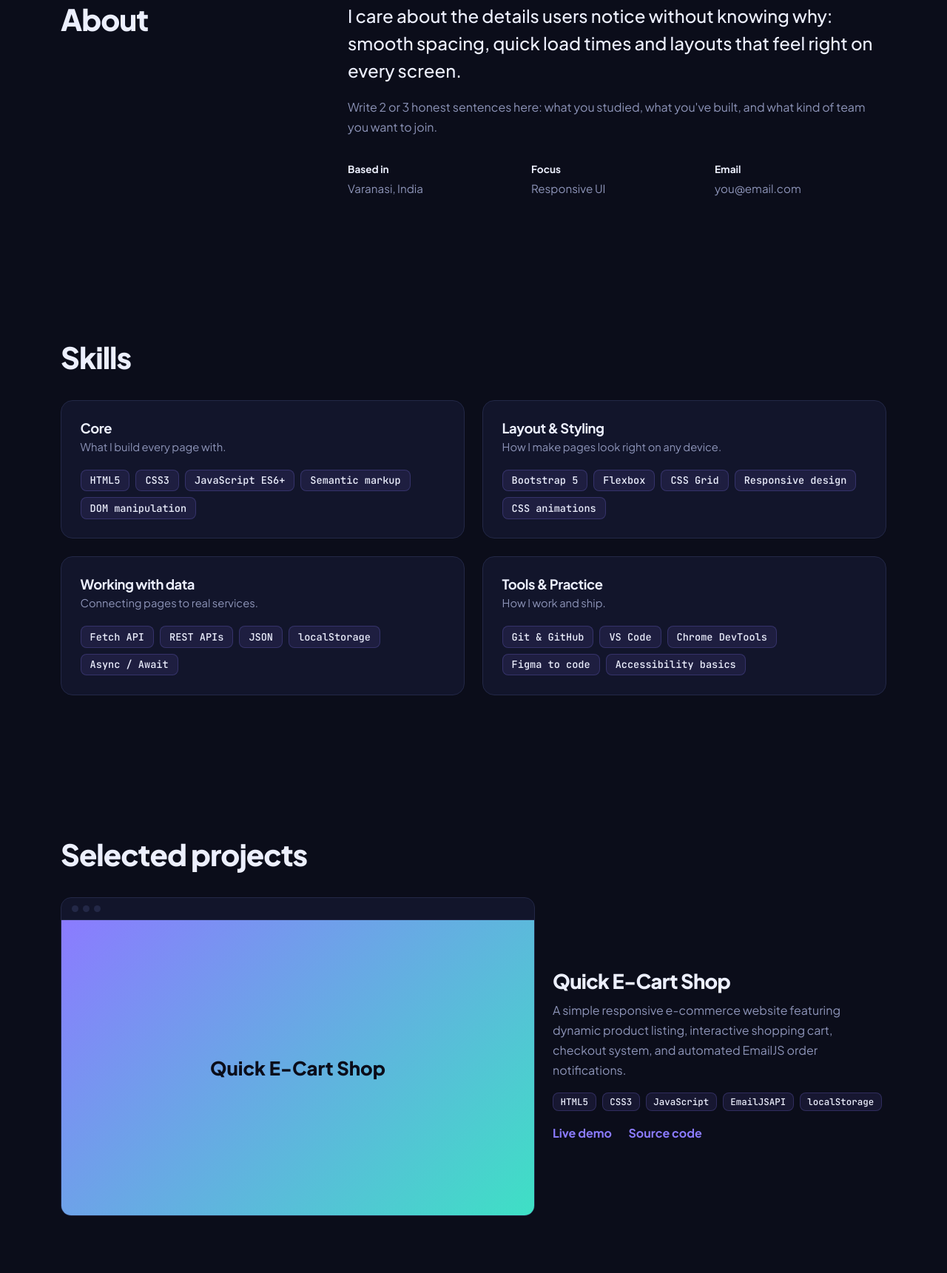
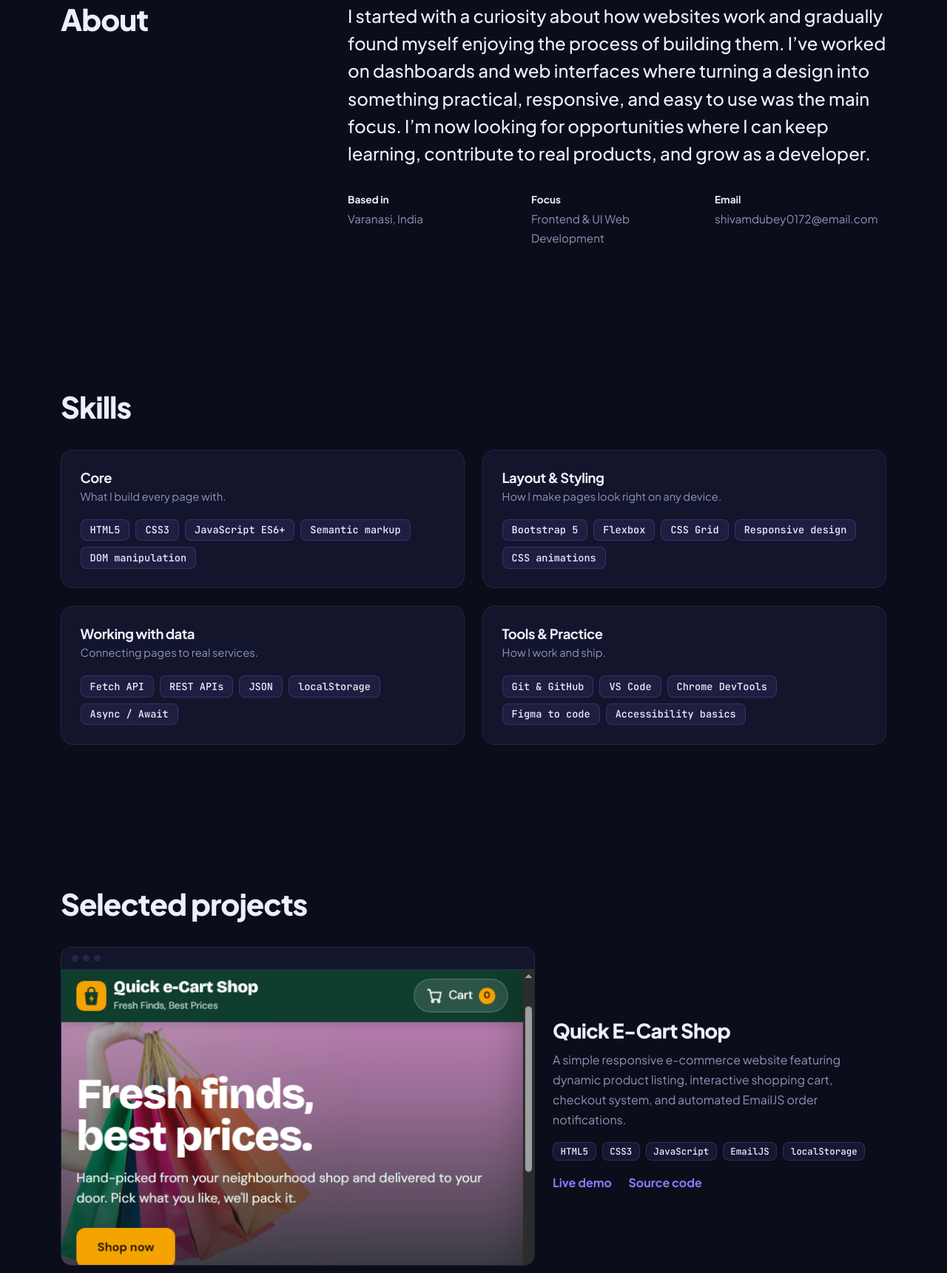
Before and after one commit to shivam1908d/shivam-portfolio, a plain HTML site: page index.html in a window 1280 px wide. Shown: the part 893-2614 px from the top of the page at 74% size. Drawn offline with nearby package versions, Linux system fonts and the light colour scheme.

Commit message:
implement project section img

```diff
--- a/css/style.css
+++ b/css/style.css
@@ -122,3 +122,11 @@ footer{border-top:1px solid var(--line);padding:1.6rem 0;color:var(--muted);font
   .reveal,.code .l{opacity:1;transform:none}
   html{scroll-behavior:auto}
 }
+
+.shot-img{
+  display:block;
+  width:100%;
+  aspect-ratio:16/10;
+  object-fit:cover;
+  object-position:top;
+}
--- a/index.html
+++ b/index.html
@@ -37,9 +37,9 @@
     <div class="container">
       <div class="row align-items-center g-5">
         <div class="col-lg-6">
-          <span class="status"><i></i> Open to frontend roles</span>
+          <span class="status"><i></i> Open to frontend & developer roles</span>
           <h1>I build interfaces people enjoy using.</h1>
-          <p class="lead-text">Hi, I'm Your Name, a frontend developer. I turn designs into fast, responsive, accessible websites.</p>
+          <p class="lead-text">Hi, I'm Shivam Dubey, a frontend developer who enjoys turning ideas and designs into clean, responsive web experiences. I like keeping things simple, usable, and easy to maintain.</p>
           <div class="d-flex flex-wrap gap-3 mt-4">
             <a href="#projects" class="btn btn-main">See my work</a>
             <a href="assets/resume.pdf" class="btn btn-ghost" download>Download resume</a>
@@ -52,7 +52,7 @@
 <pre class="code"><span class="l"><em>const</em> <u>developer</u> = {</span>
 <span class="l">  name: <s>"Shivam Dubey"</s>,</span>
 <span class="l">  role: <s>"Frontend Developer"</s>,</span>
-<span class="l">  stack: [<s>"Angular"</s>, <s>"Tailwind CSS"</s>, <s>"Bootstrap"</s>, <br>          <s>"JavaScript"</s>, <s>"TypeScript"</s>],</span>
+<span class="l">  stack: [<s>"Angular"</s>, <s>"TypeScript"</s>, <s>"JavaScript"</s>, <br>          <s>"Tailwind CSS"</s>, <s>"Bootstrap"</s>],</span>
 <span class="l">  location: <s>"Varanasi, India"</s>,</span>
 <span class="l">  openToWork: <em>true</em></span>
 <span class="l">};</span>
@@ -69,12 +69,11 @@
       <div class="row g-5">
         <div class="col-lg-4 reveal"><h2 class="sec-title">About</h2></div>
         <div class="col-lg-8 reveal">
-          <p class="big">I care about the details users notice without knowing why: smooth spacing, quick load times and layouts that feel right on every screen.</p>
-          <p>Write 2 or 3 honest sentences here: what you studied, what you've built, and what kind of team you want to join.</p>
+          <p class="big">I started with a curiosity about how websites work and gradually found myself enjoying the process of building them. I’ve worked on dashboards and web interfaces where turning a design into something practical, responsive, and easy to use was the main focus. I’m now looking for opportunities where I can keep learning, contribute to real products, and grow as a developer.</p>
           <div class="row g-3 mt-2 facts">
             <div class="col-6 col-md-4"><strong>Based in</strong>Varanasi, India</div>
-            <div class="col-6 col-md-4"><strong>Focus</strong>Responsive UI</div>
-            <div class="col-12 col-md-4"><strong>Email</strong>you@email.com</div>
+            <div class="col-6 col-md-4"><strong>Focus</strong>Frontend & UI Web Development</div>
+            <div class="col-12 col-md-4"><strong>Email</strong>shivamdubey0172@email.com</div>
           </div>
         </div>
       </div>
@@ -124,11 +123,16 @@
       <h2 class="sec-title reveal">Selected projects</h2>
 
       <article class="proj row align-items-center g-4 reveal">
-        <div class="col-lg-7"><div class="browser"><div class="bar"><b></b><b></b><b></b></div><div class="shot" style="--a:#8b7bff;--b:#3ee0c5">Quick E-Cart Shop</div></div></div>
+        <div class="col-lg-7"><div class="browser"><div class="bar"><b></b><b></b><b></b></div>
+        <a href="https://shivam1908d.github.io/quick-e-cart/" target="_blank" rel="noopener" aria-label="Open Quick E-Cart Shop live demo">
+         <img class="shot-img" src="assets/images/quick-e-cart.png" alt="Quick E-Cart Shop homepage showing product listing" loading="lazy">
+        </a>
+      </div>
+    </div>
         <div class="col-lg-5">
           <h3>Quick E-Cart Shop</h3>
           <p>A simple responsive e-commerce website featuring dynamic product listing, interactive shopping cart, checkout system, and automated EmailJS order notifications.</p>
-          <div class="tags sm"><span>HTML5</span><span>CSS3</span><span>JavaScript</span><span>EmailJSAPI</span><span>localStorage</span></div>
+          <div class="tags sm"><span>HTML5</span><span>CSS3</span><span>JavaScript</span><span>EmailJS</span><span>localStorage</span></div>
           <div class="plinks"><a href="https://shivam1908d.github.io/quick-e-cart/" target="_blank" rel="noopener">Live demo</a><a href="https://github.com/shivam1908d/quick-e-cart" target="_blank" rel="noopener">Source code</a></div>
         </div>
       </article>
@@ -173,7 +177,7 @@
         <h2>Let's build something good together.</h2>
         <p>I'm looking for a frontend role where I can learn fast and ship real work.</p>
         <div class="d-flex flex-wrap justify-content-center gap-3 mt-4">
-          <a class="btn btn-main" href="mailto:you@email.com">you@email.com</a>
+          <a class="btn btn-main" href="mailto:shivamdubey0172@email.com">shivamdubey0172@email.com</a>
           <a class="btn btn-ghost" href="https://github.com/yourname" target="_blank" rel="noopener">GitHub</a>
           <a class="btn btn-ghost" href="https://linkedin.com/in/yourname" target="_blank" rel="noopener">LinkedIn</a>
         </div>
```
Also changed, not shown: assets/images/quick-e-cart.png (added).
